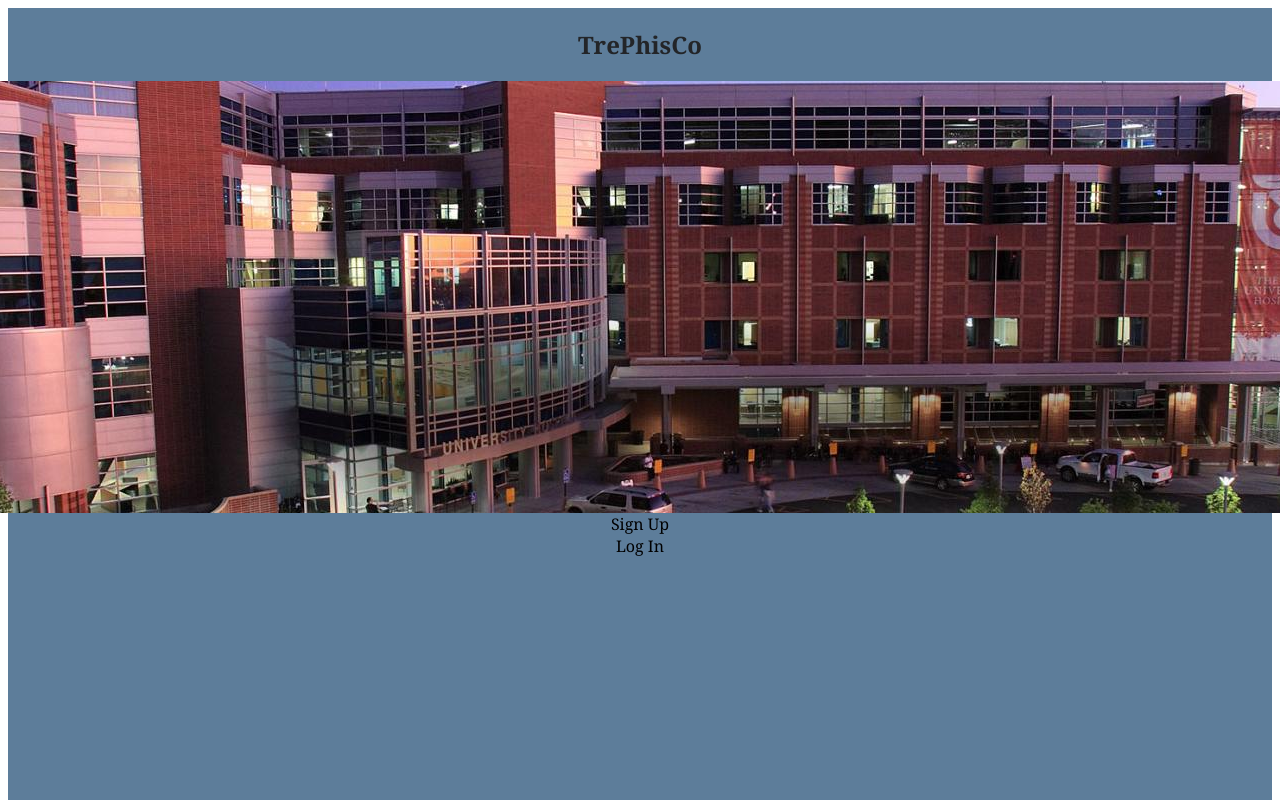
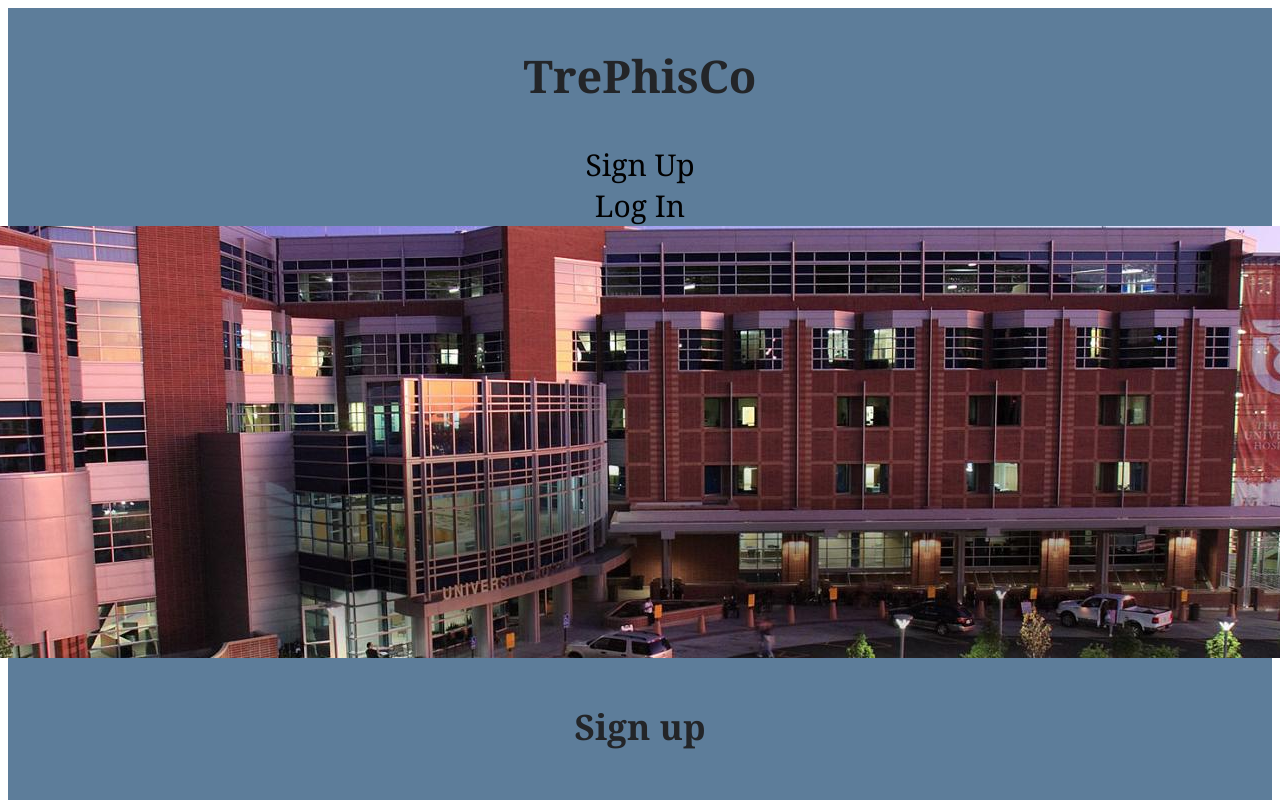
Before and after one commit to PhilIverson/TrePhiSco, a React (Create React App) app in the folder client/: page /signup in a window 1280 px wide. Shown: the top 800 px of the page. Built offline with nearby package versions, Linux system fonts and the light colour scheme; no server answers.

Commit message:
Style for landing page

```diff
--- a/client/src/Auth/Login.js
+++ b/client/src/Auth/Login.js
@@ -1,5 +1,6 @@
 import React, { Component } from 'react'
 import { withSearchContext } from '../SearchProvider';
+import imc from '../images/UofU.jpg'
 
 class LoginForm extends Component {
     constructor() {
@@ -41,7 +42,10 @@ class LoginForm extends Component {
         return (
             <div className="form-wrapper">
                 <form onSubmit={this.handleSubmit}>
+                <img src={imc} className="nav-title" />
                     <h3>Log In</h3>
+
+
                     <input
                         onChange={this.handleChange}
                         value={this.state.username}
--- a/client/src/Auth/Signup.js
+++ b/client/src/Auth/Signup.js
@@ -1,5 +1,6 @@
 import React, { Component } from 'react'
 import {withSearchContext} from '../SearchProvider'
+import imc from '../images/UofU.jpg'
 
 class Signup extends Component {
     constructor() {
@@ -36,7 +37,9 @@ class Signup extends Component {
         return (
             <div className="form-wrapper">
                 <form onSubmit={this.handleSubmit}>
-                    <h3>Sign up</h3>
+                <img src={imc} className="nav-title" />
+                <h3>Sign up</h3>
+
                     <input
                         onChange={this.handleChange}
                         value={this.state.username}
--- a/client/src/Navbar.js
+++ b/client/src/Navbar.js
@@ -1,7 +1,7 @@
 import React from 'react'
 import { Link } from "react-router-dom"
 import {withSearchContext} from './SearchProvider'
-import imc from './images/UofU.jpg'
+
 
 
 function Navbar(props) {
@@ -9,7 +9,6 @@ function Navbar(props) {
         <nav className="app-wrapper">
         <h2 className="nav-title align-items-center">TrePhisCo</h2>
 
-        <img src={imc} className="nav-title" />
             {
                 !props.token ?
                     <React.Fragment>
--- a/client/src/styles/app.css
+++ b/client/src/styles/app.css
@@ -11,11 +11,12 @@
 
 .app-wrapper{
     font-family: Cambria, Cochin, Georgia, Times, 'Times New Roman', serif;
+    font-size: 30px;
     display: flex;
     flex-direction: column;
     align-items: center;
-    text-align: left;
-    min-height: 100vh;
+    text-align: center;
+    min-height: vh;
     background: var(--mainBlue) !important;
     color:  var(--mainDark) !important;
 }
```
Also changed, not shown: client/src/Button.js (deleted, +0 -22 lines).
